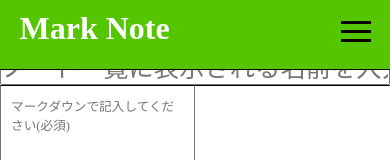
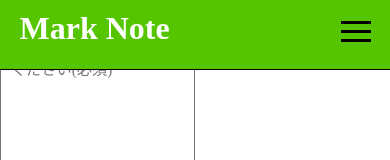
Before and after one commit to watataku8911/Marknote, a Nuxt app: page /mypage/editor in a window 390 px wide. Shown: the top 160 px of the page. Built offline with nearby package versions, Linux system fonts and the light colour scheme; no server answers; sample sign-in values are in the browser's storage.

Commit message:
genarateしたので

```diff
--- a/pages/mypage/editor/_id.vue
+++ b/pages/mypage/editor/_id.vue
@@ -140,118 +140,3 @@
     }
 }
 </script>
-
-<style>
-* {
-    margin: 0;
-    padding: 0;
-    text-decoration: none;
-	font-family: "ヒラギノ角ゴ Pro W3", "Hiragino Kaku Gothic Pro", "メイリオ", Meiryo, Osaka, "ＭＳ Ｐゴシック", "MS PGothic";
-    -webkit-box-sizing: border-box;
-       -moz-box-sizing: border-box;
-         -o-box-sizing: border-box;
-        -ms-box-sizing: border-box;
-            box-sizing: border-box;
-}
-
-html, body {
-    width: 100%;
-}
-
-/* アニメーション設定 */
-.right-enter-active, .right-leave-active {
-  transform: translate(0px, 0px);
-  transition: transform 225ms cubic-bezier(0, 0, 0.2, 1) 0ms;
-}
-
-.right-enter, .right-leave-to {
-  transform: translateX(100vw) translateX(0px);
-}
-
-.md-heading-editor {
-    width: 100%;
-    font-size: 3vh;
-}
-
-#markdown{
-    padding-top: calc(5vh + 2.5vw);
-    padding-bottom: calc(6vh + 2.5vw);
-    overflow: hidden;
-    height: 100vh;
-}
-
-textarea#edit {
-	float: left;
-	overflow: auto;
-	width: 50%;
-	height: 100%;
-	margin: 0;
-	font-size: 1.5vh;
-	padding: 10px;
-	border-top: 1px solid black;
-	resize: none;
-}
-
-div#preview {
-	float: right;
-	overflow: auto;
-	width: 50%;
-	height: 100%;
-	margin: 0;
-	padding: 10px;
-    border-top: 1px solid black;
-}
-
-div#preview blockquote{
-   margin-left: 0px;
-   padding-left: 20px;
-   border-left: 2px solid #CCC;
-}
-
-.footer{
-	width: 100%;
-	overflow: hidden;
-	background-color: #ccc;
-	height: 60px;
-    padding: 4px 10px;
-    position: fixed;
-    bottom: 0;
-    left: 0;
-    right: 0;
-}
-
-#submit_button {
-    padding: 10px 30px;
-    font-size: 1em;
-    background-color: #71ff71;
-    color: #fff;
-    border-style: none;
-    float: right;
-    margin-top: 5px;
-    box-shadow:0px 0px 6px 3px #777;
-    -moz-box-shadow:0px 0px 6px 3px #777;
-    -webkit-box-shadow:0px 0px 6px 3px #777;
-}
-
-.loading{
-    position: absolute;
-    top: 50%;
-    left: 46%;
-}
-
-.errMsg {
-    border-radius: 20px;
-    background-color: aqua;
-    width: 30%;
-    height:70px;
-    padding: 1%;
-    position: fixed;
-    bottom: 550px;
-    left:70%;
-}
-
-.subject_no {
-	float: right;
-    margin-right: 150px;
-}
-</style>
--- a/pages/mypage/editor/index.vue
+++ b/pages/mypage/editor/index.vue
@@ -154,13 +154,15 @@
   transform: translateX(100vw) translateX(0px);
 }
 
+@media screen and (min-width:1026px){
     .md-heading-editor {
         width: 100%;
-    font-size: 3vh;
+        font-size: 3.5vh;
     }
 
     #markdown{
-    padding-top: calc(5vh + 2.5vw);
+        position: relative;
+        top:75px;
         overflow: hidden;
         height: 100vh;
     }
@@ -171,7 +173,7 @@
         width: 50%;
         height: 100%;
         margin: 0;
-	font-size: 1.5vh;
+        font-size: 1.8vh;
         padding: 10px;
         border-top: 1px solid black;
         resize: none;
@@ -185,6 +187,7 @@
         margin: 0;
         padding: 10px;
         border-top: 1px solid black;
+        padding-bottom: 15vh;
     }
 
     div#preview blockquote{
@@ -234,11 +237,172 @@
         bottom: 550px;
         left:70%;
     }
-
-.subject_no {
-	float: right;
-    margin-right: 150px;
 }
 
+@media screen and (min-width:482px) and (max-width:1025px){
+    .md-heading-editor {
+        width: 100%;
+        font-size: 3.5vh;
+    }
+    #markdown{
+        overflow: hidden;
+        height: 100vh;
+    }
+
+    textarea#edit {
+        float: left;
+        overflow: auto;
+        width: 50%;
+        height: 100%;
+        margin: 0;
+        font-size: 1.8vh;
+        padding: 10px;
+        border-top: 1px solid black;
+        resize: none;
+        padding-bottom: 25vh;
+    }
+
+    div#preview {
+        float: right;
+        overflow: auto;
+        width: 50%;
+        height: 100%;
+        margin: 0;
+        padding: 10px;
+        border-top: 1px solid black;
+        padding-bottom: 25vh;
+    }
+
+    div#preview blockquote{
+        margin-left: 0px;
+        padding-left: 20px;
+        border-left: 2px solid #CCC;
+    }
+
+    .footer{
+        width: 100%;
+        overflow: hidden;
+        background-color: #ccc;
+        height: 60px;
+        padding: 4px 10px;
+        position: fixed;
+        bottom: 0;
+        left: 0;
+        right: 0;
+    }
+
+    #submit_button {
+        padding: 10px 30px;
+        font-size: 1em;
+        background-color: #71ff71;
+        color: #fff;
+        border-style: none;
+        float: right;
+        margin-top: 5px;
+        box-shadow:0px 0px 6px 3px #777;
+        -moz-box-shadow:0px 0px 6px 3px #777;
+        -webkit-box-shadow:0px 0px 6px 3px #777;
+    }
+
+    .loading{
+        position: absolute;
+        top: 50%;
+        left: 46%;
+    }
+
+    .errMsg {
+        border-radius: 20px;
+        background-color: aqua;
+        width: 30%;
+        height:70px;
+        padding: 1%;
+        position: fixed;
+        bottom: 550px;
+        left:70%;
+    }
+}
+
+@media screen and (max-width:481px){
+    .md-heading-editor {
+        width: 100%;
+        font-size: 2vh;
+    }
+    #markdown{
+        overflow: hidden;
+        height: 100vh;
+    }
+
+    textarea#edit {
+        float: left;
+        overflow: auto;
+        width: 50%;
+        height: 100%;
+        margin: 0;
+        font-size: 1.8vh;
+        padding: 10px;
+        border-top: 1px solid black;
+        resize: none;
+        padding-bottom: 15vh;
+    }
+
+    div#preview {
+        float: right;
+        overflow: auto;
+        width: 50%;
+        height: 100%;
+        margin: 0;
+        padding: 10px;
+        border-top: 1px solid black;
+        padding-bottom: 15vh;
+    }
+
+    div#preview blockquote{
+        margin-left: 0px;
+        padding-left: 20px;
+        border-left: 2px solid #CCC;
+    }
+
+    .footer{
+        width: 100%;
+        overflow: hidden;
+        background-color: #ccc;
+        height: 60px;
+        padding: 4px 10px;
+        position: fixed;
+        bottom: 0;
+        left: 0;
+        right: 0;
+    }
+
+    #submit_button {
+        padding: 10px 30px;
+        font-size: 1em;
+        background-color: #71ff71;
+        color: #fff;
+        border-style: none;
+        float: right;
+        margin-top: 5px;
+        box-shadow:0px 0px 6px 3px #777;
+        -moz-box-shadow:0px 0px 6px 3px #777;
+        -webkit-box-shadow:0px 0px 6px 3px #777;
+    }
+
+    .loading{
+        position: absolute;
+        top: 50%;
+        left: 46%;
+    }
+
+    .errMsg {
+        border-radius: 20px;
+        background-color: aqua;
+        width: 30%;
+        height:70px;
+        padding: 1%;
+        position: fixed;
+        bottom: 550px;
+        left:70%;
+    }
+}
 
 </style>
```
Lines whose indentation alone changed are shown as unchanged.
